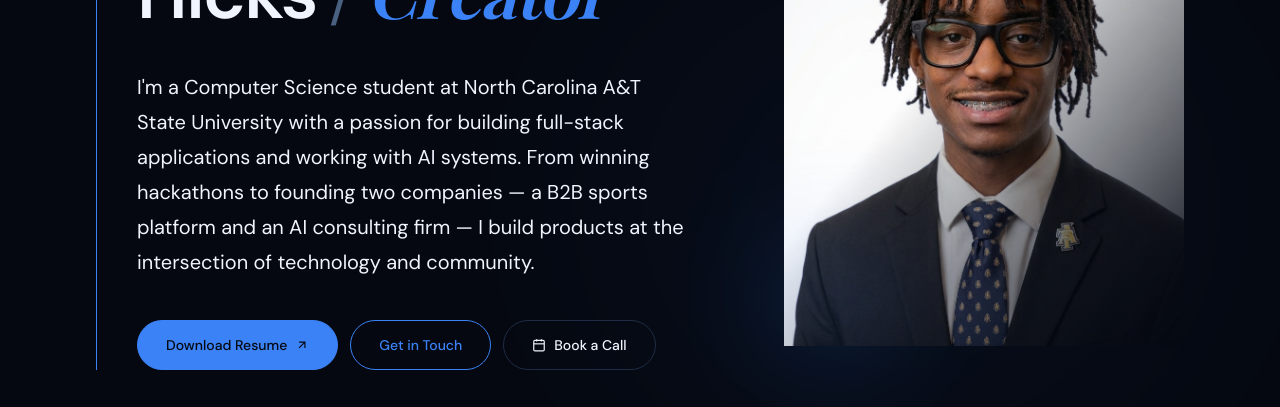
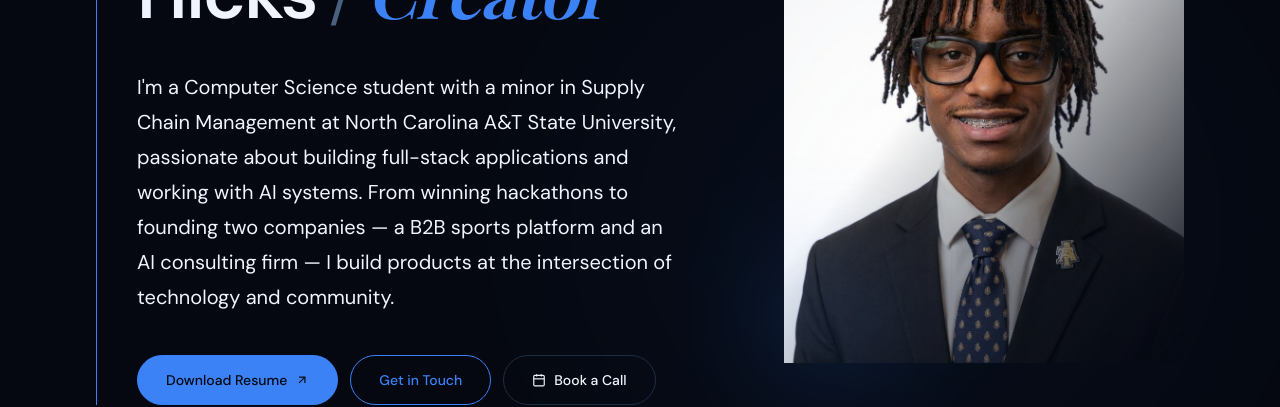
Before and after one commit to dhicks11/portfolio, a Next.js app: page / in a window 1280 px wide. Shown: the part 309-716 px from the top of the page. Built offline with nearby package versions, Linux system fonts and the light colour scheme; no server answers.

Commit message:
chore: swap SAS/JMP name order and add SCM minor to bio
Rename to "SAS Institute (JMP Statistical Discovery)" and mention
Supply Chain Management minor in the hero bio text.

https://claude.ai/code/session_018xtSnfYT7DB8h1sBX1sHuy

```diff
--- a/src/data/resume.ts
+++ b/src/data/resume.ts
@@ -4,7 +4,7 @@ export const personalInfo = {
   email: "hicksdigital.dev@gmail.com",
   github: "https://github.com/dhicks11",
   linkedin: "https://linkedin.com/in/daylenhicks",
-  bio: "I'm a Computer Science student at North Carolina A&T State University with a passion for building full-stack applications and working with AI systems. From winning hackathons to founding two companies — a B2B sports platform and an AI consulting firm — I build products at the intersection of technology and community.",
+  bio: "I'm a Computer Science student with a minor in Supply Chain Management at North Carolina A&T State University, passionate about building full-stack applications and working with AI systems. From winning hackathons to founding two companies — a B2B sports platform and an AI consulting firm — I build products at the intersection of technology and community.",
   resumeUrl: "/Daylen_Hicks_Resume.pdf",
 };
 
@@ -71,7 +71,7 @@ export const experience = [
     ],
   },
   {
-    company: "JMP Statistical Discovery (SAS Institute)",
+    company: "SAS Institute (JMP Statistical Discovery)",
     role: "Software Engineer Intern",
     location: "Cary, NC",
     dates: "Jun. 2026 – Aug. 2026",
```
